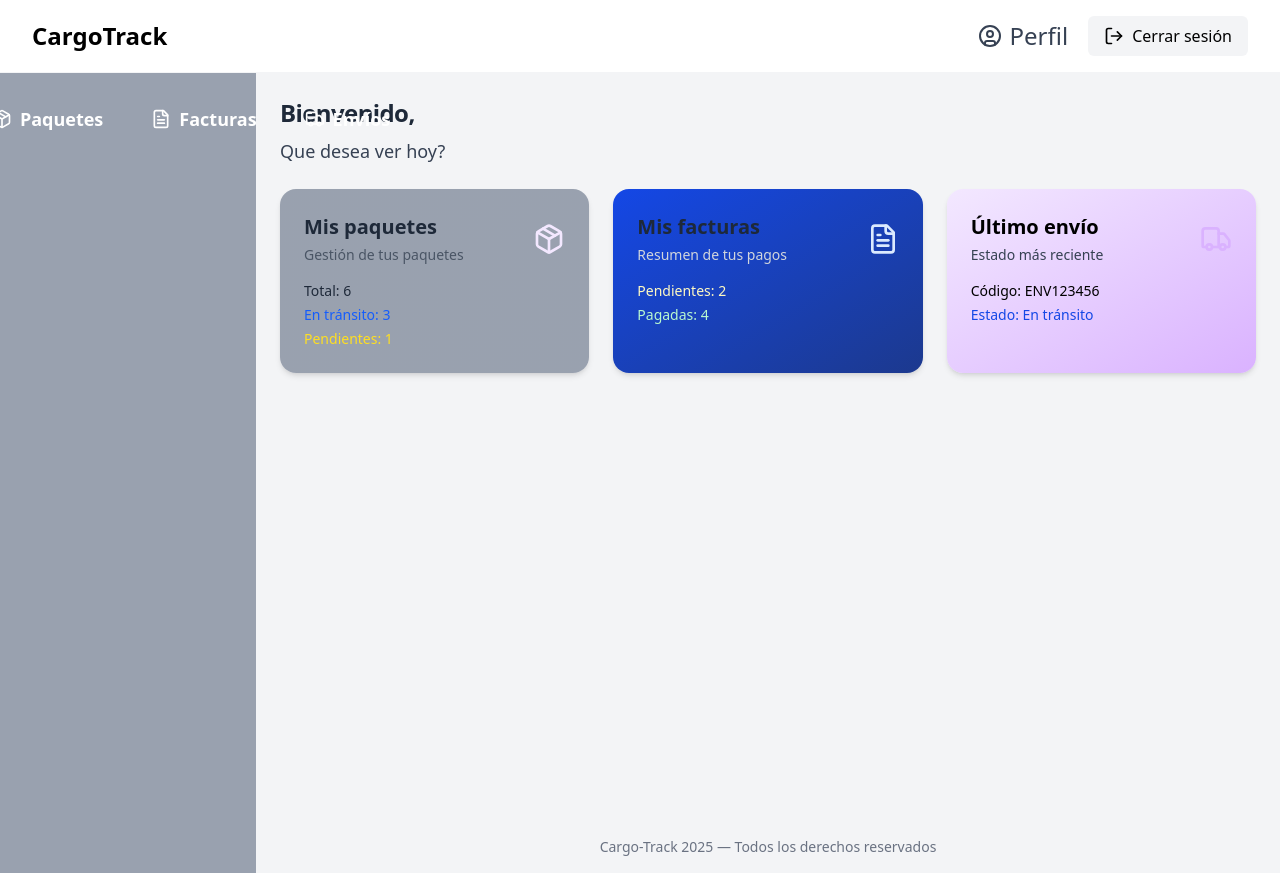
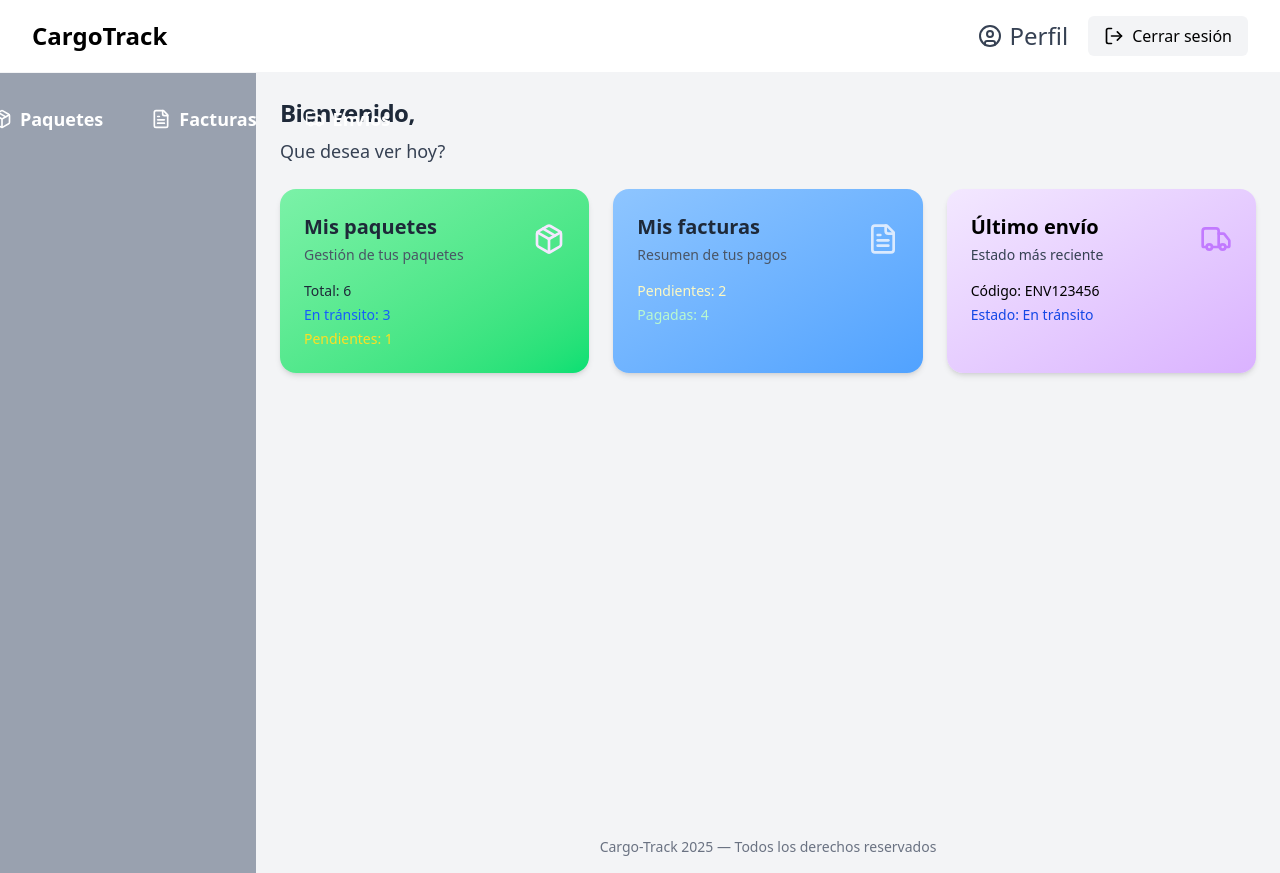
Before and after one commit to rubenquijada/cargo_track1, a Next.js app: page /cliente/inicio in a window 1280 px wide. Built offline with nearby package versions, Linux system fonts and the light colour scheme.

Commit message:
breiiinnn

```diff
--- a/src/app/(roles)/cliente/inicio/page.tsx
+++ b/src/app/(roles)/cliente/inicio/page.tsx
@@ -56,7 +56,7 @@ export default function ClienteDashboard() {
       <section className="grid grid-cols-1 md:grid-cols-2 lg:grid-cols-3 gap-6">
         {/* Paquetes */}
         <motion.div
-          className="bg-gradient-to-br from-gray-400 to-gray-400 rounded-2xl p-6 shadow-md hover:shadow-xl transition-transform duration-200 hover:scale-[1.02]"
+          className="bg-gradient-to-br from-green-300 to-green-400 rounded-2xl p-6 shadow-md hover:shadow-xl transition-transform duration-200 hover:scale-[1.02]"
         >
           <div className="flex items-center justify-between mb-4">
             <div>
@@ -74,12 +74,12 @@ export default function ClienteDashboard() {
 
         {/* Facturas */}
         <motion.div
-          className="bg-gradient-to-br from-blue-700 to-blue-900 rounded-2xl p-6 shadow-md hover:shadow-xl transition-transform duration-200 hover:scale-[1.02]"
+          className="bg-gradient-to-br from-blue-300 to-blue-400 rounded-2xl p-6 shadow-md hover:shadow-xl transition-transform duration-200 hover:scale-[1.02]"
         >
           <div className="flex items-center justify-between mb-4">
             <div>
               <h2 className="text-xl font-semibold mb-1">Mis facturas</h2>
-              <p className="text-sm text-gray-300">Resumen de tus pagos</p>
+              <p className="text-sm text-gray-600">Resumen de tus pagos</p>
             </div>
             <FileText className="w-8 h-8 text-blue-100" />
           </div>
@@ -98,7 +98,7 @@ export default function ClienteDashboard() {
               <h2 className="text-xl font-semibold mb-1">Último envío</h2>
               <p className="text-sm text-gray-700">Estado más reciente</p>
             </div>
-            <Truck className="w-8 h-8 text-purple-300" />
+            <Truck className="w-8 h-8 text-purple-400" />
           </div>
           <ul className="text-sm space-y-1">
             <li>Código: {ultimoEnvio.codigo}</li>
```
